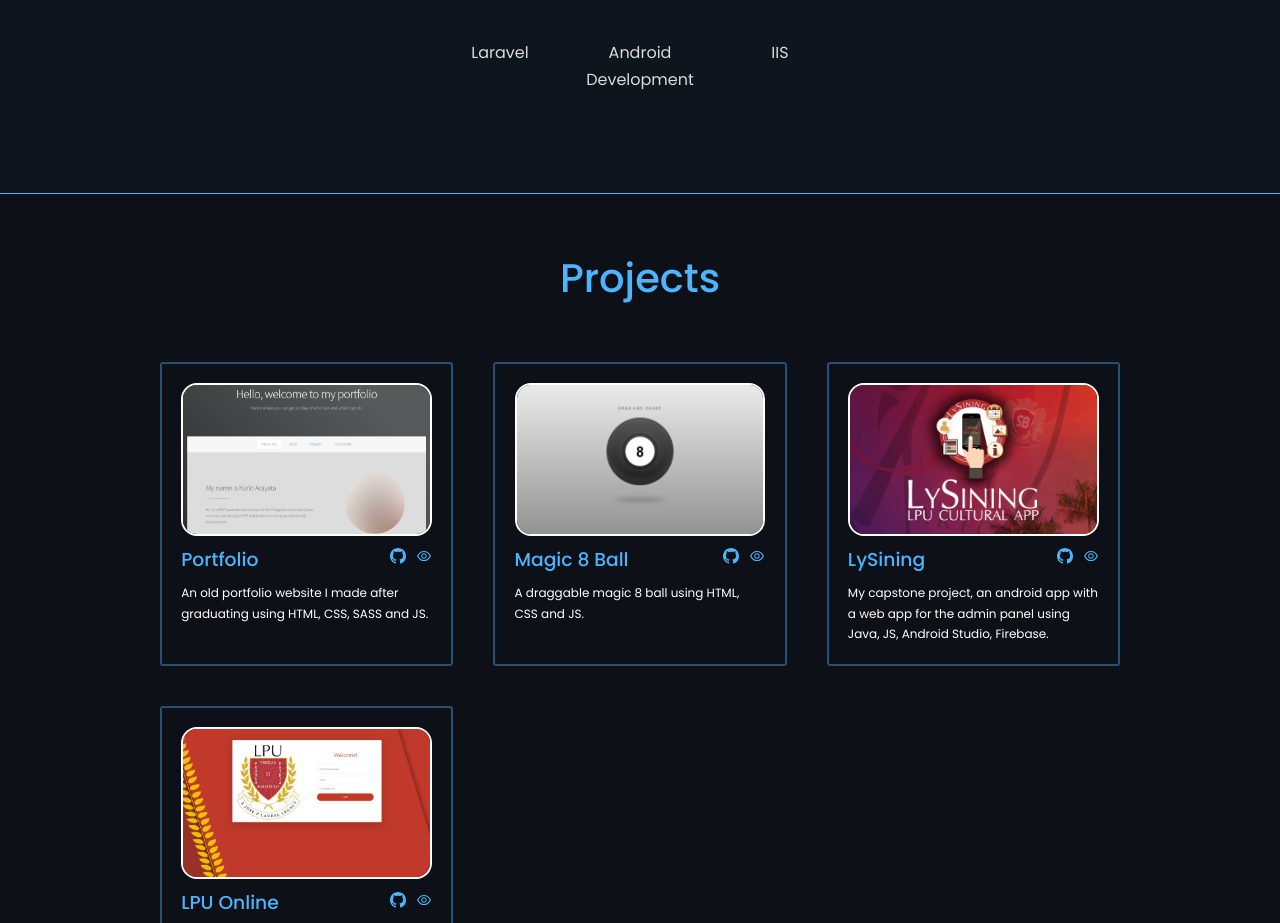
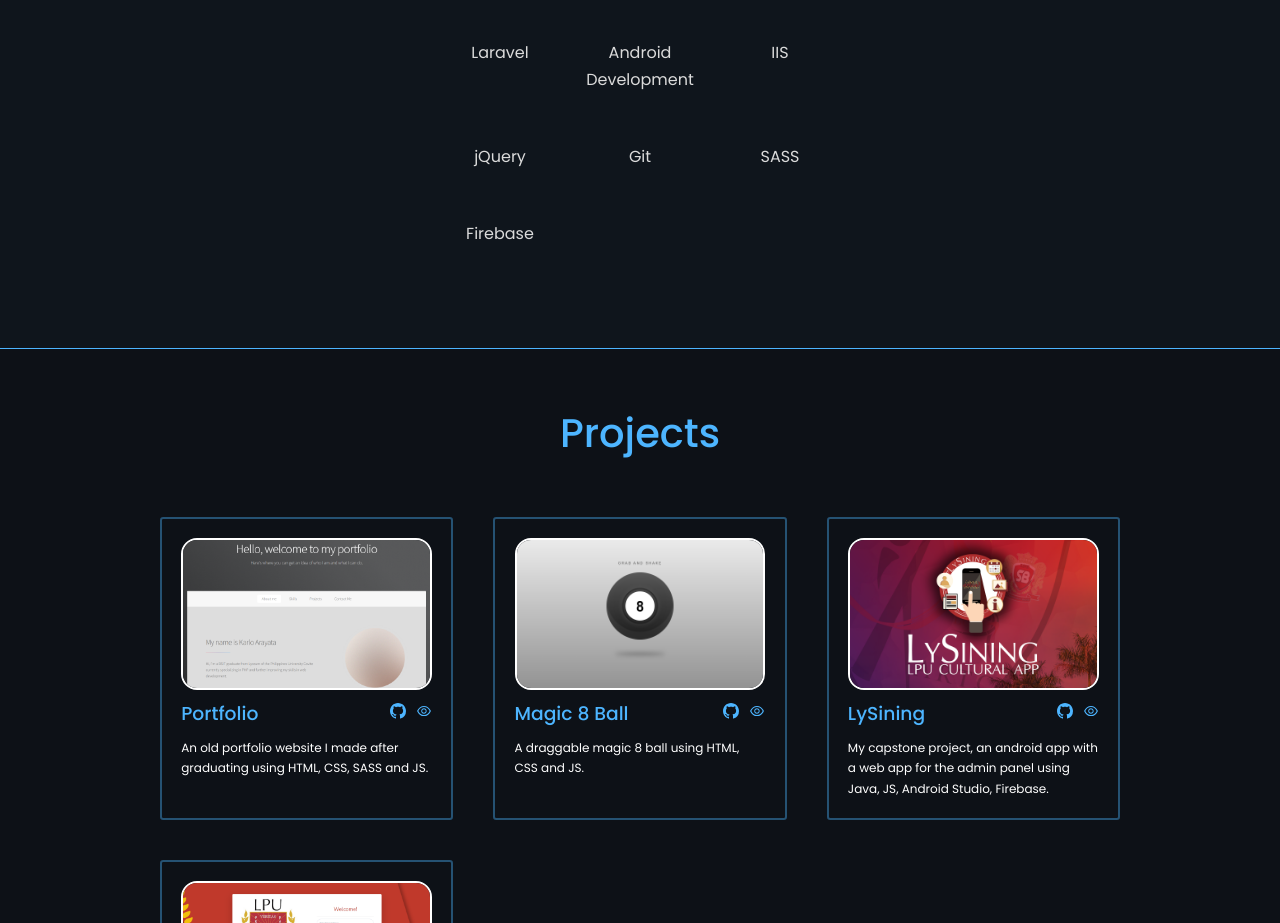
Before and after one commit to pqrSagara/react-portfolio, a React (Create React App) app: page / in a window 1280 px wide. Shown: the part 3240-4163 px from the top of the page. Built offline with nearby package versions, Linux system fonts and the light colour scheme.

Commit message:
added more skills

```diff
--- a/src/components/skills/Skills.jsx
+++ b/src/components/skills/Skills.jsx
@@ -29,6 +29,10 @@ const Skills = () => {
           <span className={`skillBlocks ${inView ? 'top5' : ''}`}>Laravel</span>
           <span className={`skillBlocks ${inView ? 'top5' : ''}`}>Android Development</span>
           <span className={`skillBlocks ${inView ? 'top5' : ''}`}>IIS</span>
+          <span className={`skillBlocks ${inView ? 'top6' : ''}`}>jQuery</span>
+          <span className={`skillBlocks ${inView ? 'top6' : ''}`}>Git</span>
+          <span className={`skillBlocks ${inView ? 'top6' : ''}`}>SASS</span>
+          <span className={`skillBlocks ${inView ? 'top6' : ''}`}>Firebase</span>
         </div>
       </div>
 
```
